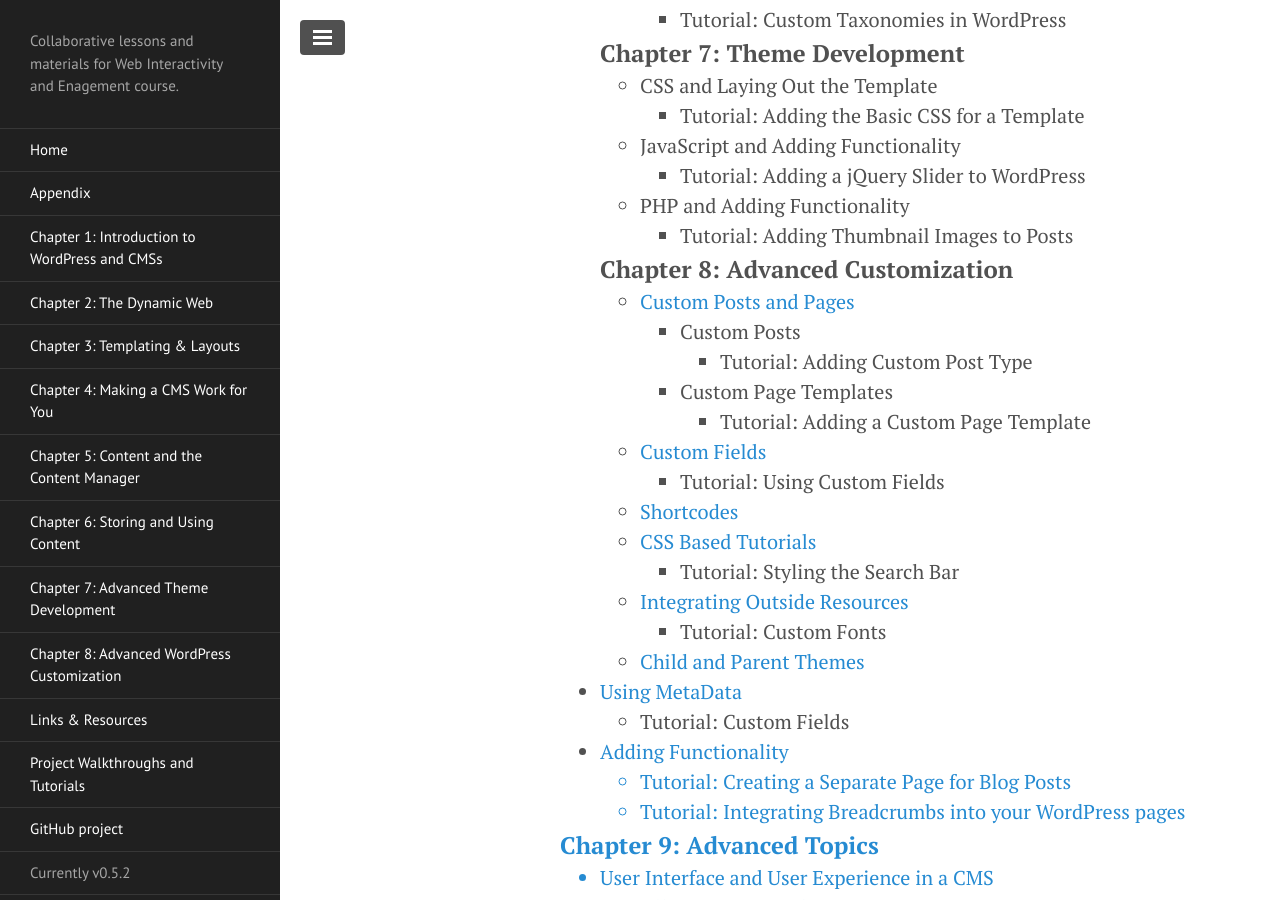
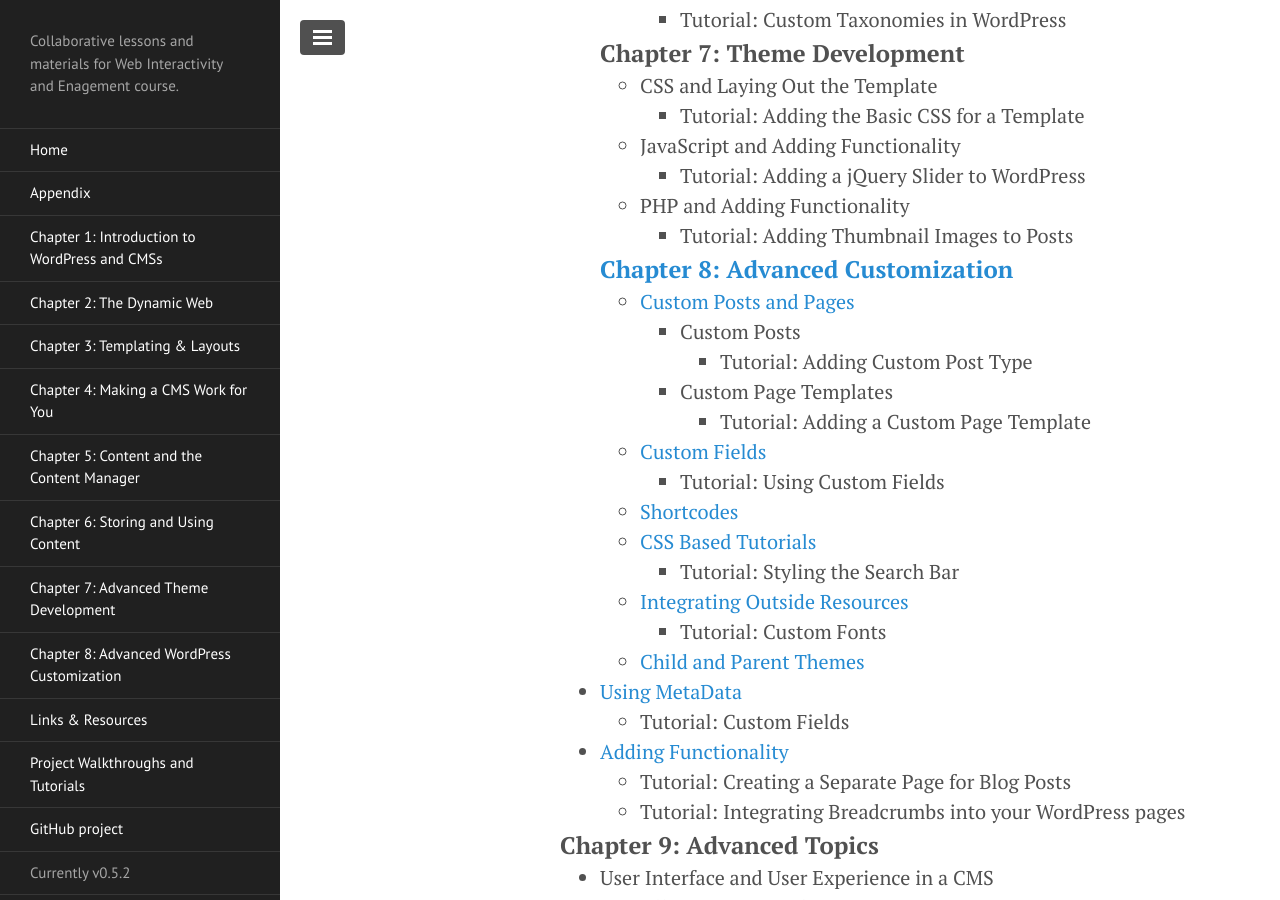
Before and after one commit to ahaywood/Web-Interactivity-and-Engagement, a Jekyll site: the page built from index.html, in a window 1280 px wide and 900 px high, scrolled down 2566 px. Built offline with Jekyll 4.4.1, drawn with Linux system fonts in a browser that asks for light colours; Markdown is read by kramdown in place of the engine named in the settings; the list of posts is cut into pages by our own code.

Commit message:
Umm... more fixing

```diff
--- a/index.html
+++ b/index.html
@@ -167,7 +167,7 @@ title: CMSs and WordPress - WIE Course Book
           </ul>
 
 <!-- Chapter 8 -->
-        <li class="chapter-list">Chapter 8: <span>Advanced Customization</li>
+        <li class="chapter-list"><a href="chapter-8">Chapter 8: <span>Advanced Customization</span></li>
           <ul>
             <li><a href="chapter-8/#custom-posts-and-pages">Custom Posts and Pages</a>
               <ul>
@@ -206,7 +206,7 @@ title: CMSs and WordPress - WIE Course Book
                 <li>Tutorial: Custom Fields</li>
               </ul>
             </li>
-            <li><a href="chapter-8/#adding-functionality">Adding Functionality
+            <li><a href="chapter-8/#adding-functionality">Adding Functionality</a>
               <ul>
                 <li>Tutorial: Creating a Separate Page for Blog Posts</li>
                 <li>Tutorial: Integrating Breadcrumbs into your WordPress pages</li>
```
